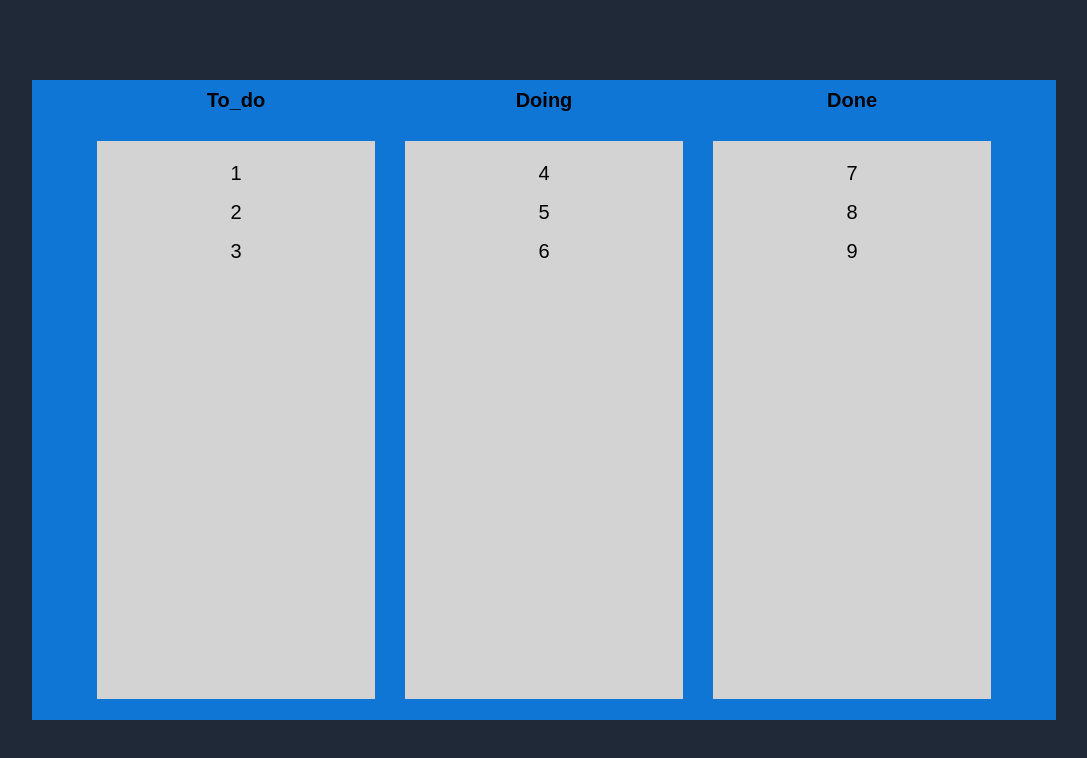
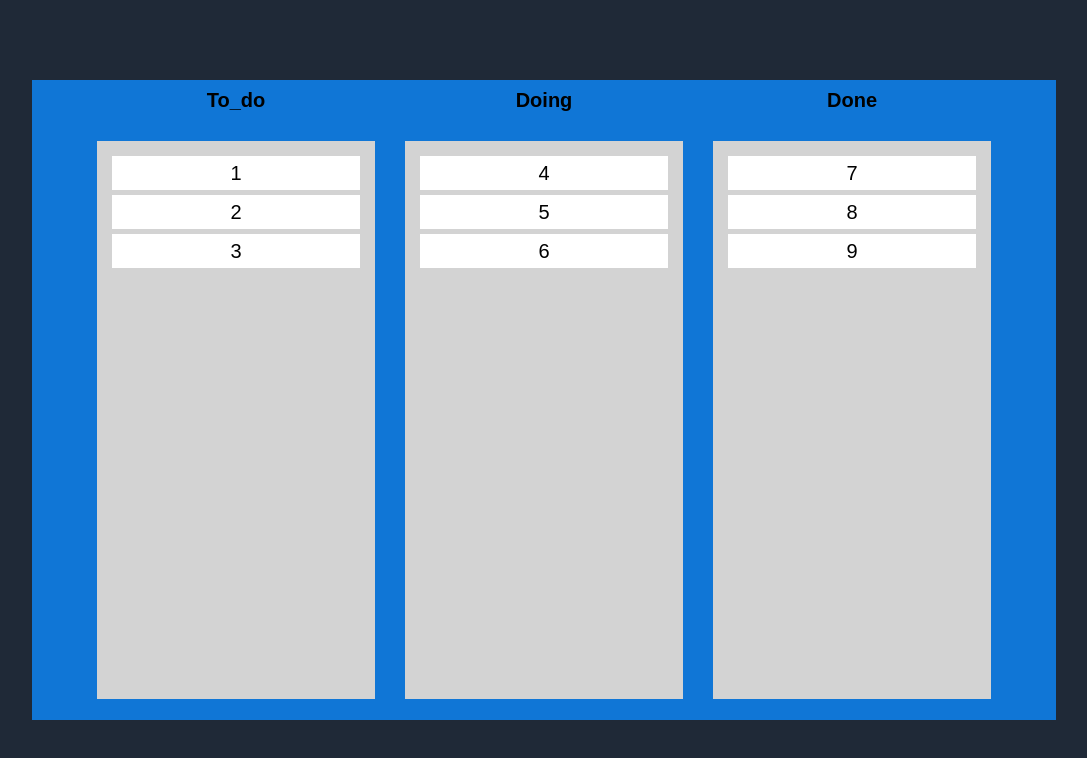
Before and after one commit to Vbeo147/trello, a React (Vite) app: page / in a window 1280 px wide. Shown: the top 758 px of the page, without its empty margins (96-1183 px from the left). Built offline with nearby package versions, Linux system fonts and the light colour scheme.

Commit message:
droppable snapshot

```diff
--- a/src/components/AppStyled.ts
+++ b/src/components/AppStyled.ts
@@ -10,13 +10,15 @@ export const A = {
     align-items: center;
     padding: 10px 50px;
   `,
-  DroppableBox: styled.ul`
+  DroppableBox: styled.ul<{ isDraggingOver: boolean }>`
     width: 90%;
     height: 90%;
     background-color: lightgray;
     padding: 15px;
     overflow-y: auto;
     overflow: hidden;
+    transition: background 0.3s ease-in-out;
+    background: ${(props) => (props.isDraggingOver ? "pink" : "lightgray")};
   `,
   DraggableBox: styled.li`
     display: flex;
@@ -28,6 +30,7 @@ export const A = {
     border: 2px solid transparent;
     transition: border 0.3s ease-in-out;
     user-select: none;
+    background: white;
     &:hover,
     &:active {
       border: 2px solid black;
--- a/src/components/Board.tsx
+++ b/src/components/Board.tsx
@@ -10,10 +10,14 @@ interface IBoardProps {
 function Board({ toDos, boardId }: IBoardProps) {
   return (
     <Droppable droppableId={boardId}>
-      {(magic) => (
+      {(magic, snapshot) => (
         <A.BoardContainer>
           <A.Title>{boardId}</A.Title>
-          <A.DroppableBox ref={magic.innerRef} {...magic.droppableProps}>
+          <A.DroppableBox
+            isDraggingOver={snapshot.isDraggingOver}
+            ref={magic.innerRef}
+            {...magic.droppableProps}
+          >
             {toDos.map((toDo, index) => (
               <DragabbleCard key={toDo} toDo={toDo} index={index} />
             ))}
```
